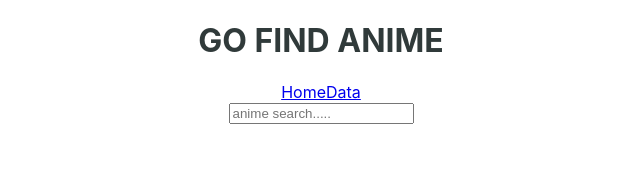
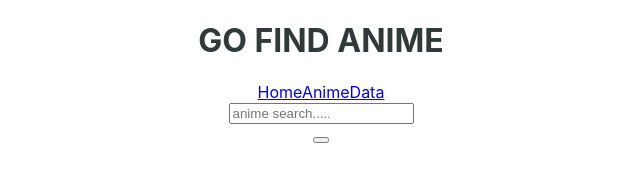
Before and after one commit to windtronic/anime_search_database, a React (Create React App) app in the folder go_find_anime/: page /AnimeData in a window 1280 px wide. Shown: the top 194 px of the page, without its empty margins (319-959 px from the left). Built offline with nearby package versions, Linux system fonts and the light colour scheme; no server answers.

Commit message:
need to render info on browser

```diff
--- a/go_find_anime/src/App.js
+++ b/go_find_anime/src/App.js
@@ -1,7 +1,6 @@
 import './App.css'
 import Header from './components/Header'
 import Main from './components/Main'
-import axios from 'axios'
 import React from 'react'
 
 
--- /dev/null
+++ b/go_find_anime/src/components/AnimeCard.jsx
@@ -0,0 +1,12 @@
+import React from "react"
+
+export default function AnimeCard (props) {
+    return (
+        <div>
+            <div className='anime-card'>
+
+            </div>
+
+        </div>
+    )
+}
--- a/go_find_anime/src/components/Data.js
+++ b/go_find_anime/src/components/AnimeData.js
@@ -1,4 +1,5 @@
 import { useState, useEffect } from "react"
+import { Link, useNavigate, useParams } from 'react-router-dom'
 import axios from 'axios'
 import React from "react"
 
@@ -6,7 +7,9 @@ import React from "react"
 
 
 
-export default function Data (props) {
+
+export default function AnimeData (props) {
+
 
 
     //making a state to set data in
@@ -16,12 +19,8 @@ export default function Data (props) {
     // set our data in state and log it
     // render our data
 
- 	const [animeList, SetAnimeList] = useState({})
+ 	const [animeList, setAnimeList] = useState([])
 	const [search, setSearch] = useState([])
-
-
-
-
 
 useEffect(() => {
 	const url = 'https://api.jikan.moe/v4/anime'
@@ -30,16 +29,34 @@ useEffect(() => {
     const getAnimeList = async() => {
 		const response = await axios.get(url)
 		console.log(response.data)
-        SetAnimeList(response.data)
+        setAnimeList(response.data)
 
 }
 	getAnimeList()
 
 }, [])
 
+useEffect(() => {
+   const getSearch = async() => {
+    const response = await axios.get(getSearch)
+    console.log(response.data)
+    setSearch(response.data)
+
+}
+
+    // getSearch()
+}, [])
+
     return (
         <div>
-            <h2> Data goes here </h2>
+        <div className='anime-grid' id='anime-list'>
+
+        <button onClick={() => setAnimeList({...animeList})} />
+
+            <img></img>
+        </div>
+            <h2></h2>
         </div>
     )
+
 }
--- a/go_find_anime/src/components/Main.jsx
+++ b/go_find_anime/src/components/Main.jsx
@@ -1,7 +1,8 @@
  import { Route, Routes} from 'react-router-dom'
  import React from "react"
  import Home from './Home'
- import Data from './Data'
+ import AnimeData from './AnimeData'
+ import AnimeCard from './AnimeCard'
 
 
 export default function Main (props) {
@@ -9,14 +10,14 @@ export default function Main (props) {
        <div>
         <div className='main-box'>
           <form className='search' />
-            <input type='search'
+            <input type='text'
             placeholder='anime search.....' />
         </div>
 
         <Routes>
         <Route path='/' element={<Home/>}/>
-        <Route path='/Data' element={<Data/>} />
-
+        <Route path='/AnimeData' element={<AnimeData/>} />
+        <Route path='/AnimeCard' element={<AnimeCard/>} />
         </Routes>
 
         </div>
--- a/go_find_anime/src/components/Nav.jsx
+++ b/go_find_anime/src/components/Nav.jsx
@@ -7,7 +7,7 @@ export default function Nav () {
         <div className='Link'>
 
             <Link to='/'>Home</Link>
-            <Link to='/Data'>Data</Link>
+            <Link to='/AnimeData'>AnimeData</Link>
 
         </div>
     )
```
